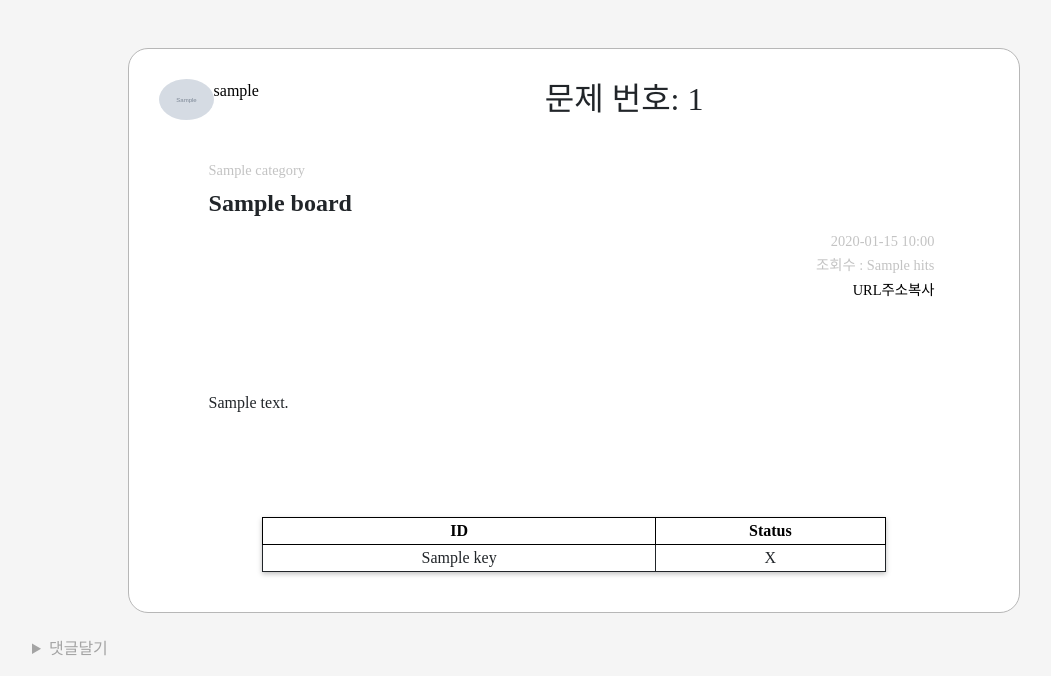
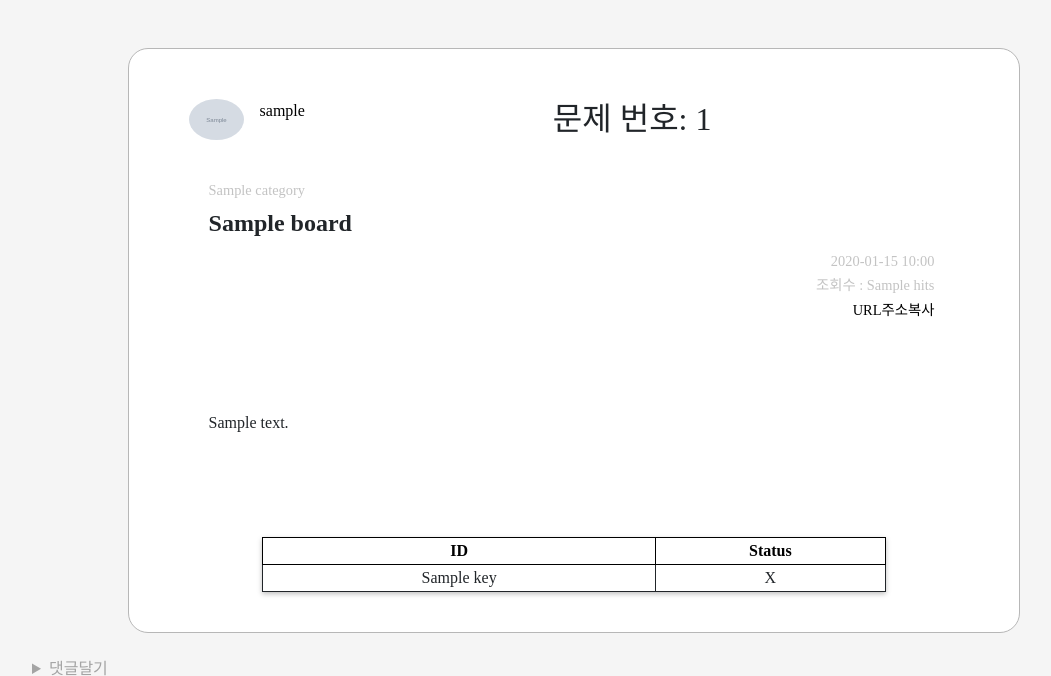
Before and after one commit to 9776mk/final_pjt, a Django app: template studies/templates/studies/board_detail.html in a window 1280 px wide. Shown: the part 64-740 px from the top of the page, without its empty margins (66-1117 px from the left). Run offline with Django 3.2, Linux system fonts and the light colour scheme; the template is opened without the code that fills it: most values are stand-ins (such as "Sample title", 1, 10 or a date in 2020); grey boxes marked "Sample" are stand-in pictures; some libraries are stand-ins or nearby versions; some web fonts are replaced.

Commit message:
etc: 공부방 게시판 detail 프로필 간격 조정

```diff
--- a/studies/templates/studies/board_detail.html
+++ b/studies/templates/studies/board_detail.html
@@ -14,7 +14,7 @@
     <div class="board_view">
       <!-- 작성자 -->
       <div >
-        <div class='writer_profile'>
+        <div class='writer_profile' style='padding: 50px 60px 0 60px;'>
             <div class="layoutbox">
               <a  href="{% url 'accounts:profile' board.user.pk %}">
             {% if board.user.profile.image|slugify|slice:'0:4' == 'http' %}
@@ -28,7 +28,7 @@
             {% endif %}
           </a>
 
-            <div class="namebox">
+            <div class="namebox ms-3">
               <a  href="{% url 'accounts:profile' board.user.pk %}">
               <div>{{ board.user.profile.nickname }}</div>  </a>
               <div></div>
```
